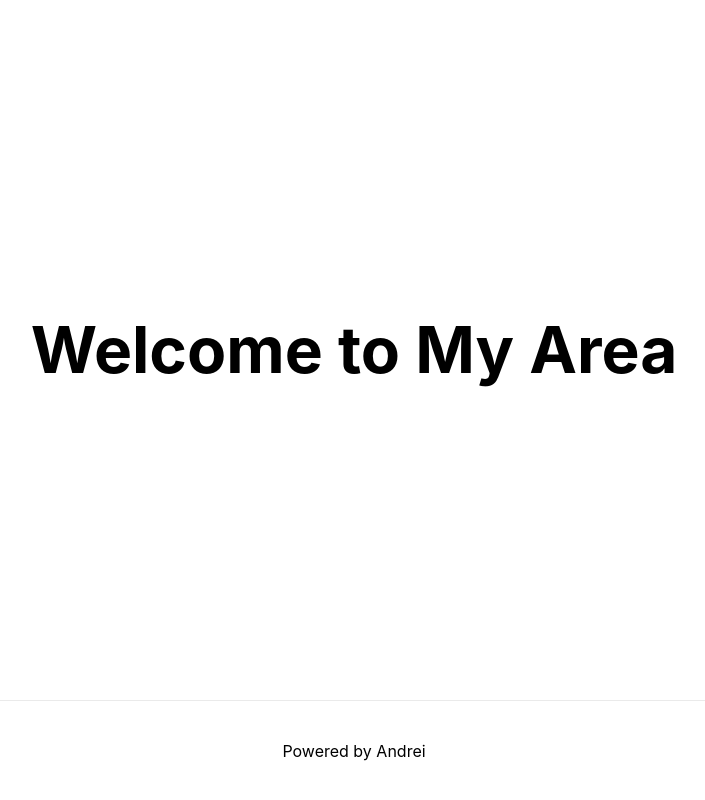
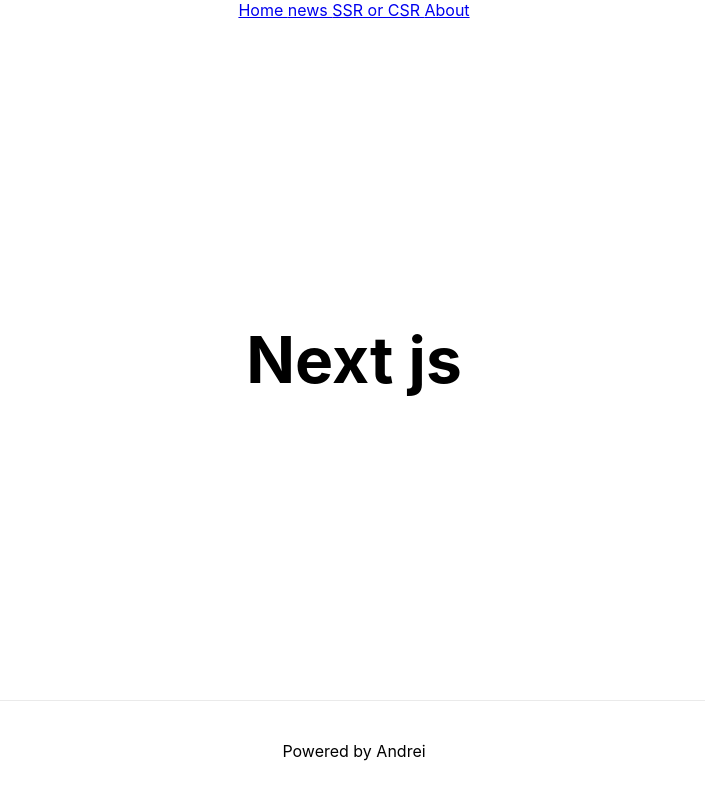
Before and after one commit to AndreiSamorokov/nextjsblog, a Next.js app: page / in a window 1280 px wide. Shown: the whole page, without its empty margins (286-991 px from the left). Built offline with nearby package versions, Linux system fonts and the light colour scheme.

Commit message:
morecheck

```diff
--- /dev/null
+++ b/components/header.js
@@ -0,0 +1,14 @@
+import Link from 'next/link'
+
+function Header() {
+    return(
+        <div>
+            <Link href="/"> Home </Link>
+            <Link href="/news" > news </Link>
+            <Link href="/newblog" > SSR or CSR </Link>
+            <Link href="about" > About </Link>
+        </div>
+    );
+  }
+
+export default Header
--- a/pages/index.js
+++ b/pages/index.js
@@ -1,5 +1,6 @@
 import Link from 'next/link'
 import Head from 'next/head'
+import Header from '../components/header'
 
 export default function Home() {
   return (
@@ -7,37 +8,13 @@ export default function Home() {
       <Head>
         <title>Create Next App</title>
         <link rel="icon" href="/favicon.ico" />
-        <ul className="nav_link">
-          <li>
-            <Link href="/">
-              <a>Home</a>
-            </Link>
-          </li>
-          <li>
-            <Link href="/about">
-              <a>About Us</a>
-            </Link>
-          </li>
-          <li>
-            <Link href="/news">
-              <a>Blog Post</a>
-            </Link>
-          </li>
-
-          <li>
-            <Link href="/newblog">
-              <a>newBlog</a>
-            </Link>
-          </li>
-        </ul>
       </Head>
 
+      <Header />
       <main>
         <h1 className="title">
-          Welcome to My Area
+          Next js
         </h1>
-
-
       </main>
 
       <footer>
```
Also changed, not shown: pages/news.js (+0 -15 lines), components/Layout.js (added).
